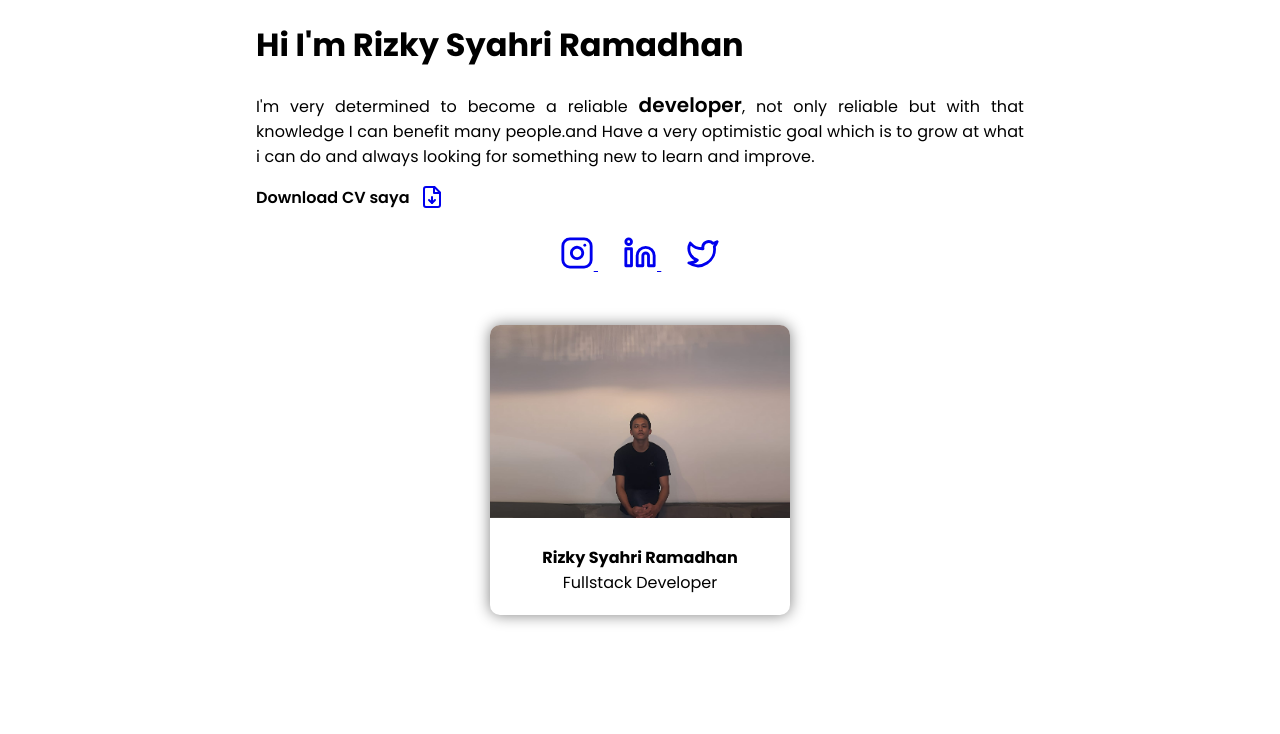
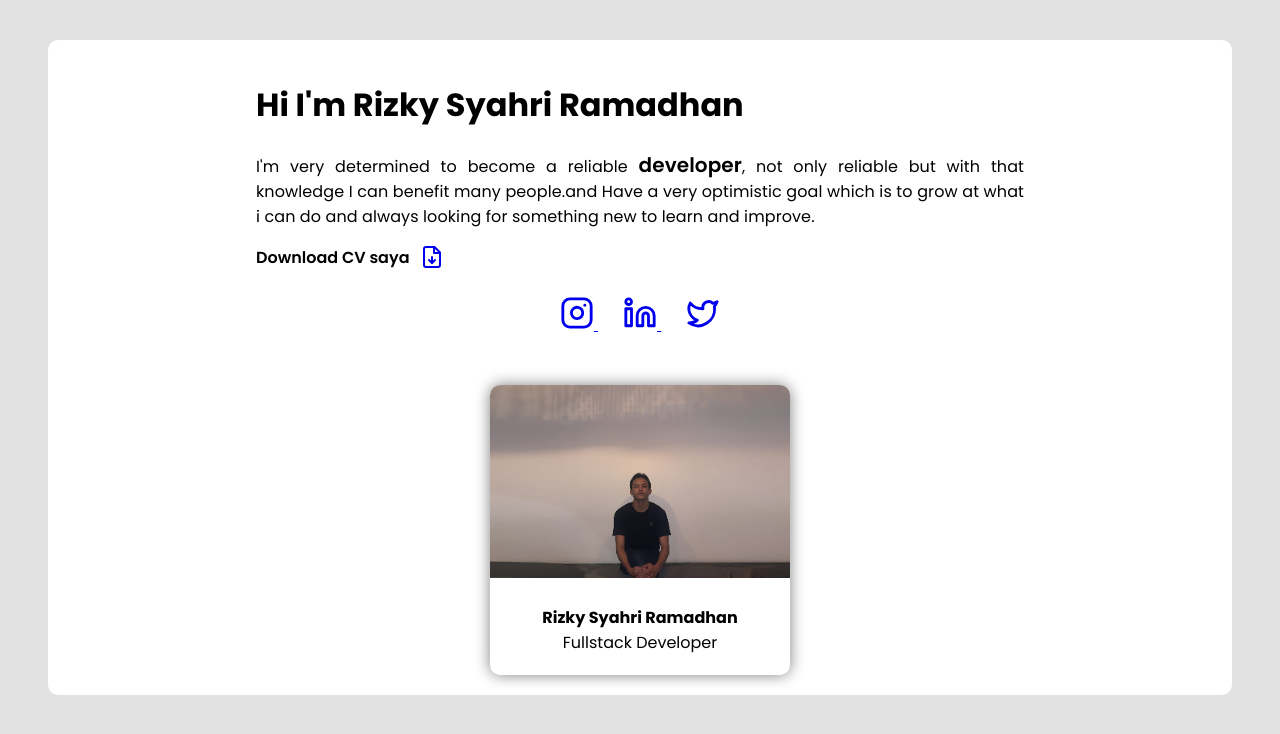
Before and after one commit to rizkysyahri/task-day1, a plain HTML site: page index.html in a window 1280 px wide. Drawn offline with Linux system fonts and the light colour scheme.

Commit message:
first commit

```diff
--- a/index.html
+++ b/index.html
@@ -8,6 +8,8 @@
   </head>
   <body>
     <div class="section">
+      <div class="all-section">
+
       <div>
         <h1>Hi I'm Rizky Syahri Ramadhan</h1>
         <p class="description">
@@ -61,6 +63,8 @@
         </div>
       </div>
     </div>
+  </div>
+
 
     </div>
   </body>
--- a/style.css
+++ b/style.css
@@ -2,11 +2,23 @@
 
 body {
   font-family: "Poppins";
-  margin-top: 20px;
-  margin-bottom: 20px;
+
+  background-color: rgb(226, 226, 226);
 }
 
 .section {
+  width: auto;
+  height: auto;
+  margin-left: 40px;
+  margin-right: 40px;
+  margin-top: 40px;
+  margin-bottom: 40px;
+  border-radius: 10px;
+  padding: 20px;
+  background-color: white;
+}
+
+.all-section {
   max-width: 768px;
   margin-left: auto;
   margin-right: auto;
```
